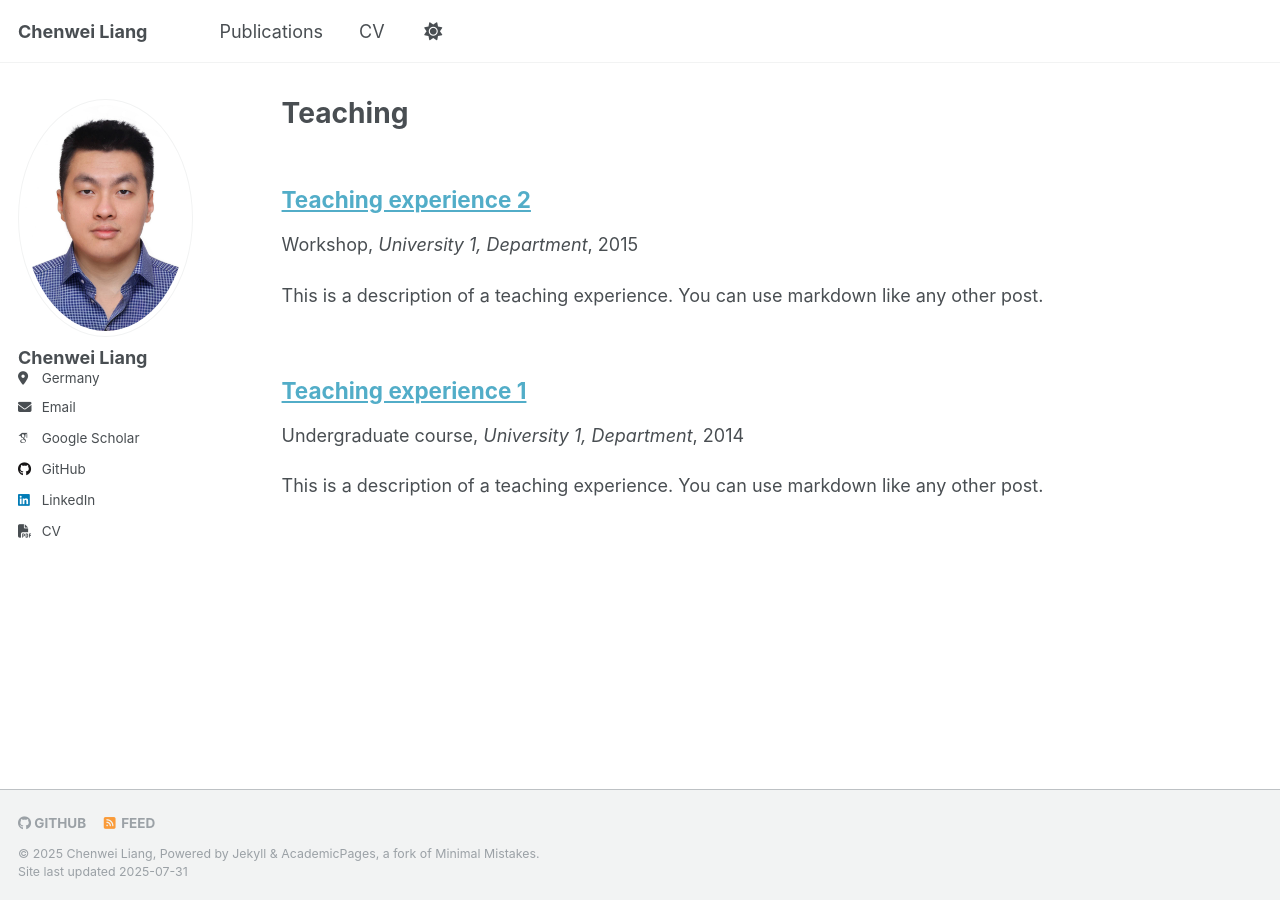
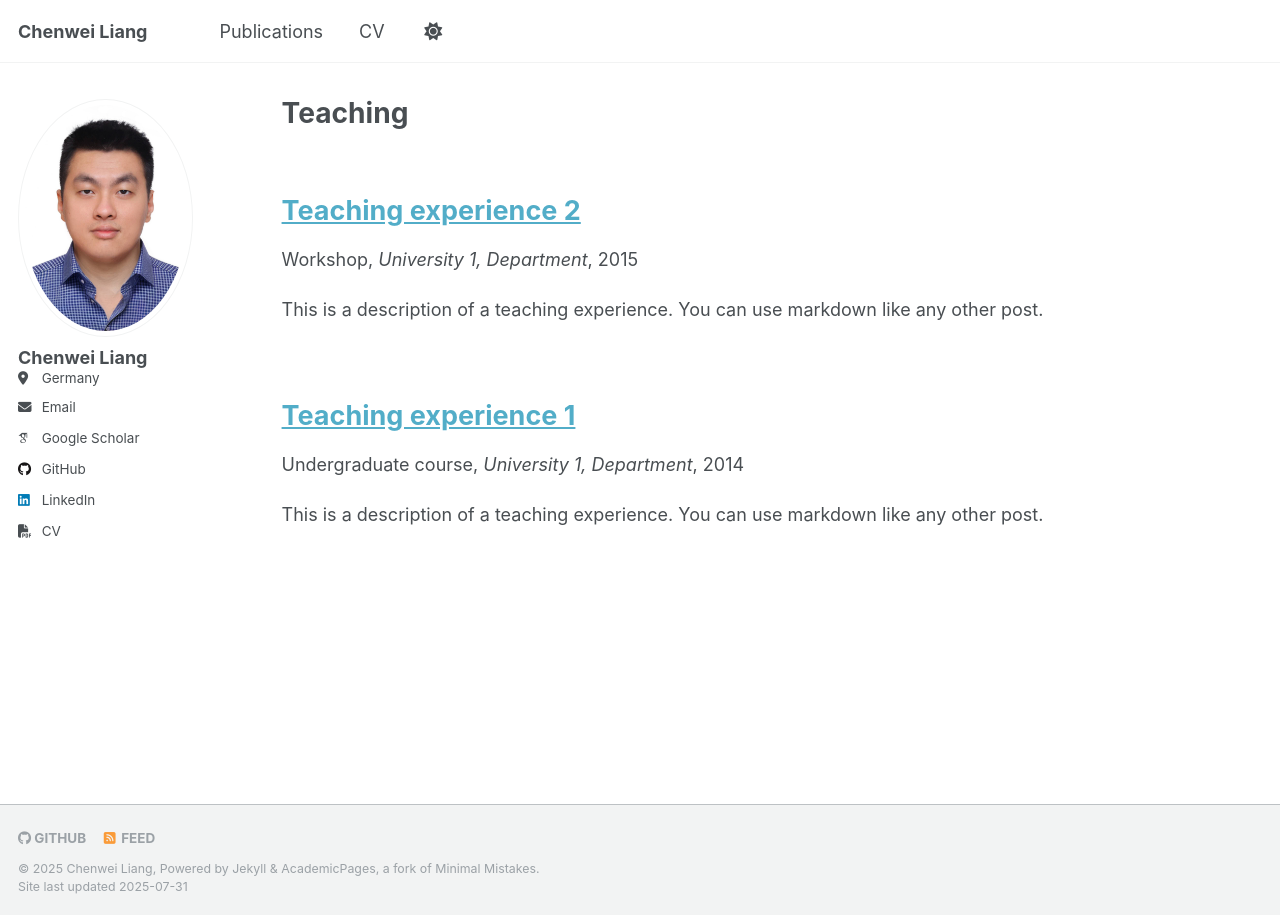
Before and after one commit to Chenwei-Liang/Chenwei-Liang.github.io, a Jekyll site: the page built from _pages/teaching.html, in a window 1280 px wide. Built offline with Jekyll 4.4.1, drawn with Linux system fonts in a browser that asks for light colours; some web fonts are replaced; a script that is not in the unit is left out.

Commit message:
Update _archive.scss

```diff
--- a/_sass/layout/_archive.scss
+++ b/_sass/layout/_archive.scss
@@ -40,8 +40,9 @@
 }
 
 .archive__item-title {
-  margin-bottom: 0.25em;
+  margin-bottom: 0.5em;
   font-family: $sans-serif-narrow;
+  font-size: 1.5em;
 
   a + a {
     opacity: 0.5;
```
